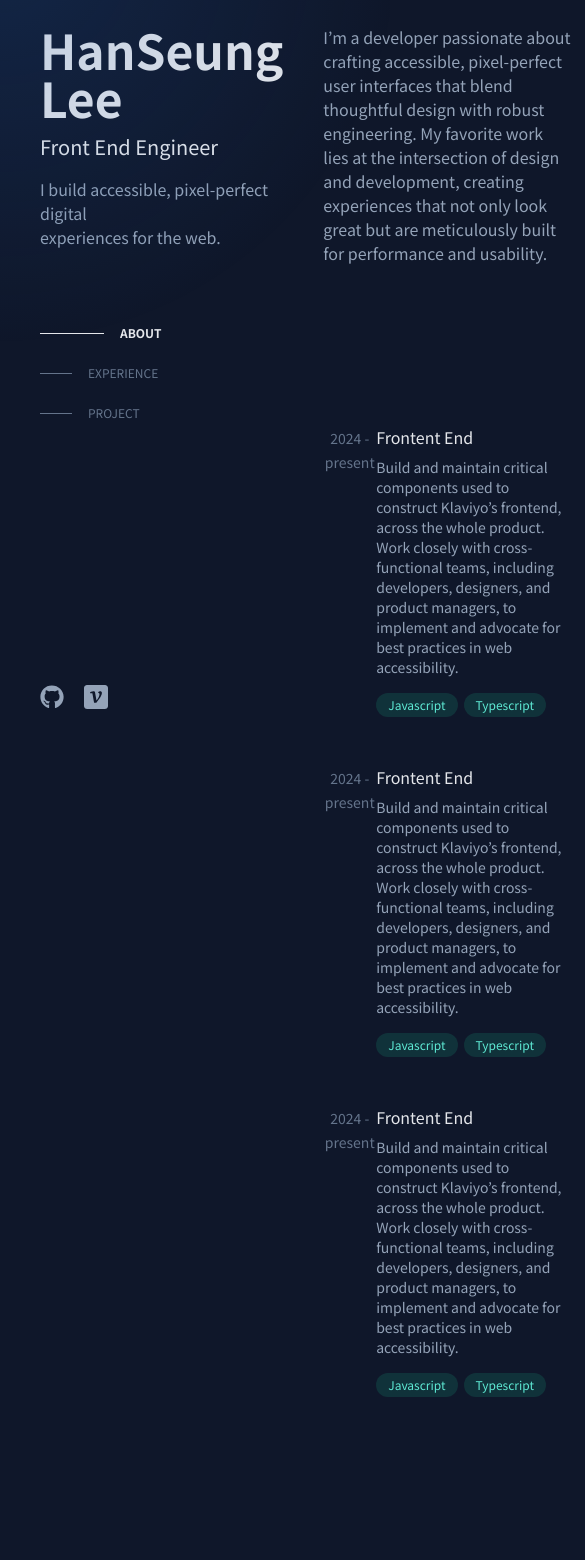
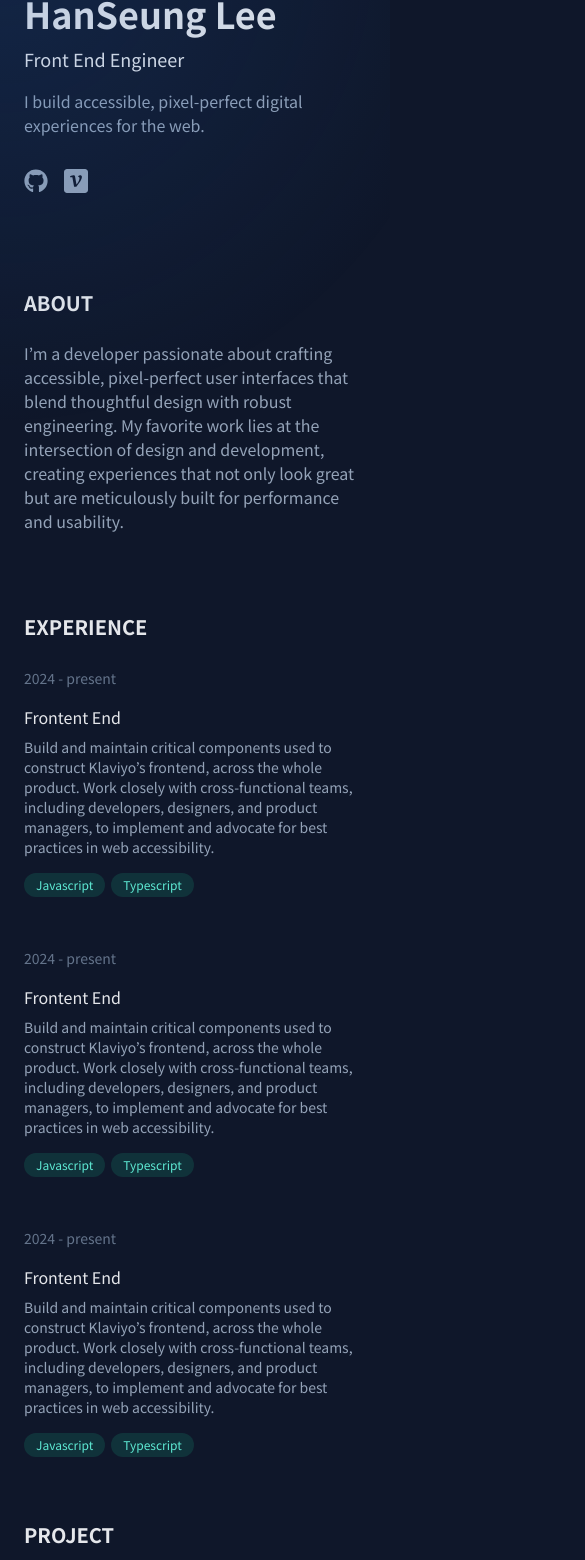
Before and after one commit to itstrap1016/portfolio, a React (Vite) app: page /#about in a window 390 px wide. Shown: the part 55-1615 px from the top of the page, 585 px wide, since content can reach past the window. Built offline with nearby package versions, Linux system fonts and the light colour scheme.

Commit message:
반응형 스타일 추가

```diff
--- a/src/App.tsx
+++ b/src/App.tsx
@@ -14,16 +14,8 @@ function App() {
         <Header />
         <MainLayout>
           <Intro />
-          <CommonLists
-            heading="경력 리스트"
-            data={careerData}
-            id="experience"
-          />
-          <CommonLists
-            heading="프로젝트 리스트"
-            data={projectData}
-            id="project"
-          />
+          <CommonLists heading="EXPERIENCE" data={careerData} id="experience" />
+          <CommonLists heading="PROJECT" data={projectData} id="project" />
         </MainLayout>
       </Layout>
     </LightEffect>
--- a/src/components/CommonList.tsx
+++ b/src/components/CommonList.tsx
@@ -31,24 +31,28 @@ function List({ image, date, title, content, skills, linkUrl }: ListProps) {
   };
   return (
     <li
-      className={`flex justify-between ${
+      className={`flex justify-between gap-10 p-5 max-lg:p-0 max-sm:flex-col max-sm:gap-4 ${
         linkUrl &&
-        "group hover:bg-white/5 hover:backdrop-blur-sm p-4 rounded-lg transition-all duration-150 cursor-pointer"
+        "group hover:bg-white/5 hover:backdrop-blur-sm rounded-lg transition-all duration-150 cursor-pointer"
       }`}
       onClick={handleClick}
     >
       {image && (
-        <div className="w-[130px] h-[80px] outline-2 outline-border rounded-[2px] mt-2">
-          <img src={image} alt={title} className="block w-full h-full" />
+        <div className="w-[130px] h-[80px] outline-2 outline-border rounded-[2px] mt-2 max-lg:w-[200px] max-lg:h-[125px] max-lg:mt-0 max-md:w-[150px] max-md:h-[92px] max-sm:w-[200px] max-sm:h-[125px] max-sm:order-1">
+          <img
+            src={image}
+            alt={title}
+            className="block w-full h-full object-cover"
+          />
         </div>
       )}
       {date && (
-        <div className="w-[130px] text-center">
+        <div className="min-w-[130px] flex-shrink-0">
           <span className="text-sub02 text-sm font-medium">{date}</span>
         </div>
       )}
-      <div className="flex flex-col">
-        <div className="max-w-[480px]">
+      <div className="flex flex-col w-[calc(100%-170px)] max-lg:w-[calc(100%-240px)] max-md:w-[calc(100%-190px)] max-sm:w-full">
+        <div>
           <h3
             className={`text-main mb-2 font-medium ${
               linkUrl &&
@@ -75,7 +79,11 @@ function List({ image, date, title, content, skills, linkUrl }: ListProps) {
 function CommonLists({ data, heading, id }: CommonListsProps) {
   return (
     <section id={id}>
-      <h2 className="sr-only">{heading}</h2>
+      <h2
+        className={`hidden text-xl text-main font-bold mb-9 max-lg:block max-sm:mb-6`}
+      >
+        {heading}
+      </h2>
       <ul className="flex flex-col gap-12">
         {data.map((item, index) => (
           <List {...item} key={index} />
--- a/src/components/Header.tsx
+++ b/src/components/Header.tsx
@@ -106,11 +106,13 @@ function Header() {
   }, []);
 
   return (
-    <header className="w-[540px] pl-10 pr-5 py-20 min-h-screen max-h-screen flex flex-col justify-between sticky top-0">
+    <header className="w-[540px] pl-10 pr-5 py-20 min-h-screen max-h-screen flex flex-col justify-between sticky top-0 max-lg:min-h-auto max-lg:static max-lg:w-full max-lg:px-0 max-lg:py-0">
       <section>
-        <section className="mb-16">
-          <h1 className="text-5xl font-bold mb-3 text-main">HanSeung Lee</h1>
-          <h2 className="text-xl font-medium mb-4 text-main">
+        <section className="mb-16 max-lg:mb-8">
+          <h1 className="text-5xl font-bold mb-3 text-main max-sm:text-4xl">
+            HanSeung Lee
+          </h1>
+          <h2 className="text-xl font-medium mb-4 text-main max-sm:text-lg">
             Front End Engineer
           </h2>
           <p className="">
@@ -121,7 +123,7 @@ function Header() {
         </section>
         <nav>
           <h2 className="sr-only">Navigation</h2>
-          <ul>
+          <ul className="max-lg:hidden">
             <NavBtn
               name="ABOUT"
               href="#about"
@@ -145,7 +147,7 @@ function Header() {
       </section>
       <section>
         <h2 className="sr-only">LINKS</h2>
-        <ul className="flex items-center gap-5">
+        <ul className="flex items-center gap-4">
           <LinkBtn href="#">
             <FaGithub className="w-full h-full hover:text-main" />
           </LinkBtn>
--- a/src/components/Intro.tsx
+++ b/src/components/Intro.tsx
@@ -1,7 +1,11 @@
 function Intro() {
   return (
-    <section id="about">
-      <h2 className="sr-only">자기소개</h2>
+    <section id="about" className="px-5 max-lg:px-0">
+      <h2
+        className={`hidden text-xl text-main font-bold mb-9 max-lg:block max-sm:mb-6`}
+      >
+        ABOUT
+      </h2>
       <p className="mb-4">
         I’m a developer passionate about crafting accessible, pixel-perfect user
         interfaces that blend thoughtful design with robust engineering. My
--- a/src/components/Layout.tsx
+++ b/src/components/Layout.tsx
@@ -1,5 +1,9 @@
 function Layout({ children }: { children: React.ReactNode }) {
-  return <div className="max-w-[1280px] mx-auto flex">{children}</div>;
+  return (
+    <div className="max-w-[1280px] mx-auto flex max-lg:block max-lg:px-12 max-lg:py-16 max-md:py-12 max-md:px-6">
+      {children}
+    </div>
+  );
 }
 
 export default Layout;
--- a/src/components/LightEffect.tsx
+++ b/src/components/LightEffect.tsx
@@ -15,7 +15,7 @@ function LightEffect({ children }: { children: React.ReactNode }) {
   return (
     <div className="relative min-h-screen" onMouseMove={handleMouseMove}>
       <motion.div
-        className="fixed inset-0 pointer-events-none z-10"
+        className="fixed inset-0 pointer-events-none z-10 max-lg:hidden"
         style={{
           background: `radial-gradient(500px circle at ${mousePosition.x}px ${mousePosition.y}px, rgba(36, 99, 188, 0.2), rgba(36, 99, 188, 0.1) 40%, transparent 80%)`,
         }}
@@ -23,6 +23,12 @@ function LightEffect({ children }: { children: React.ReactNode }) {
         animate={{ opacity: 1 }}
         transition={{ duration: 0.3 }}
       />
+      <div
+        className="fixed inset-0 pointer-events-none z-10 hidden max-lg:block"
+        style={{
+          background: `radial-gradient(600px circle at 0px 0px, rgba(36, 99, 188, 0.2), rgba(36, 99, 188, 0.1) 40%, transparent 80%)`,
+        }}
+      />
       {children}
     </div>
   );
--- a/src/components/MainLayout.tsx
+++ b/src/components/MainLayout.tsx
@@ -1,6 +1,6 @@
 function MainLayout({ children }: { children: React.ReactNode }) {
   return (
-    <main className="w-[740px] pl-5 pr-10 py-20 min-h-screen flex flex-col gap-[144px]">
+    <main className="w-[740px] pr-5 py-20 min-h-screen flex flex-col gap-[144px] max-lg:w-full max-lg:pr-0 max-lg:pt-24 max-lg:pb-0 max-lg:gap-[96px] max-sm:gap-[64px]">
       {children}
     </main>
   );
--- a/src/index.css
+++ b/src/index.css
@@ -7,6 +7,7 @@
   --color-point: #5eead4;
   --color-point02: rgba(19, 78, 74, 0.5);
   --color-border: #e2e8f01a;
+  --color-mobile-nav: rgba(15, 23, 42, 0.75);
 }
 
 html {
```
